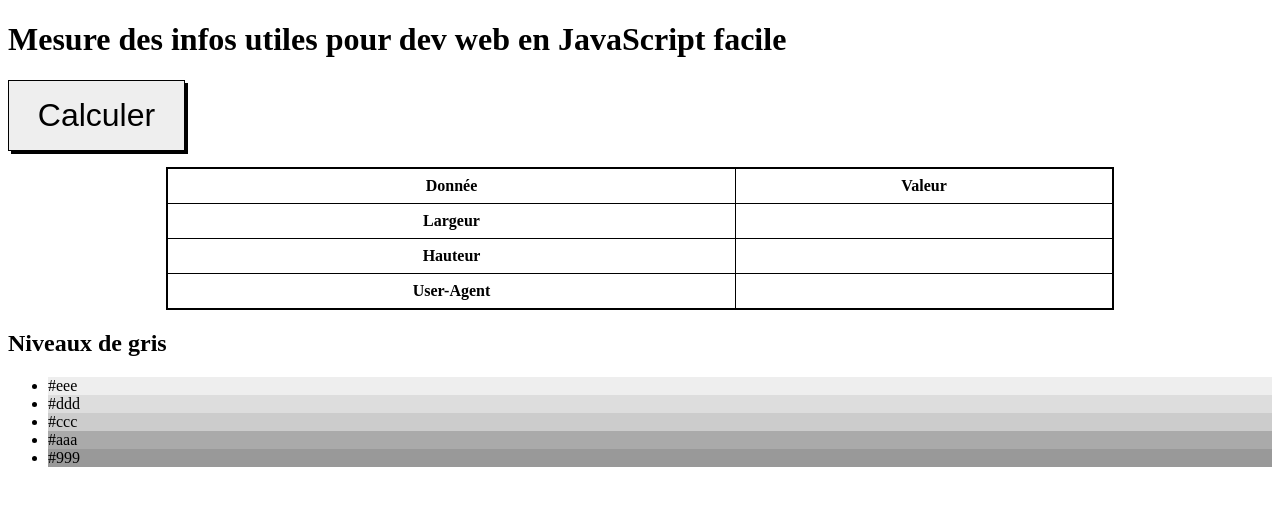
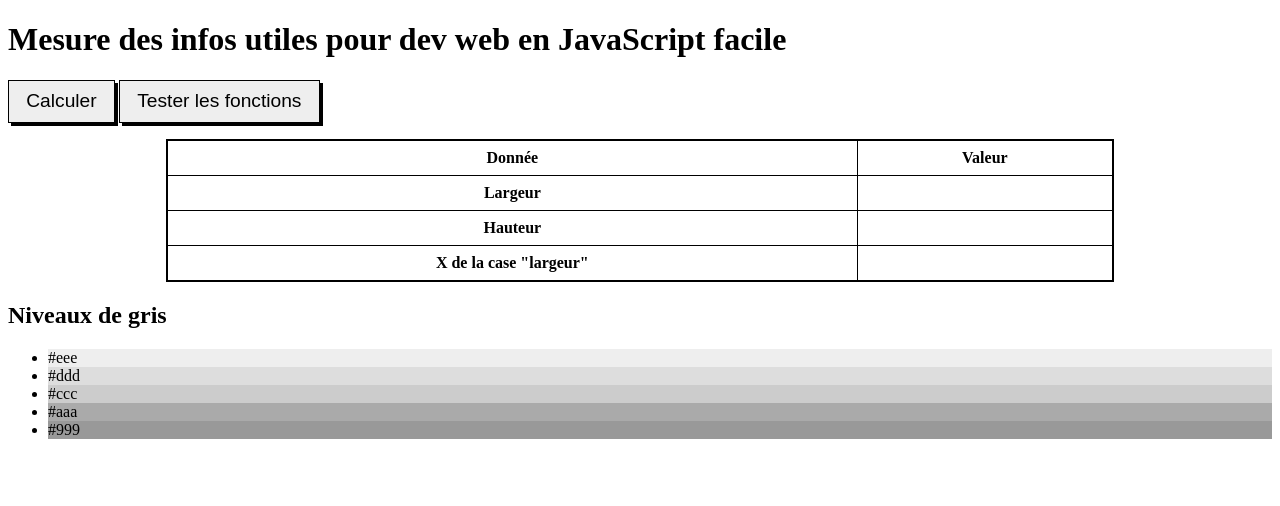
Before and after one commit to Corelka/website, a Jekyll site: the page device.html, which Jekyll copies as it is, in a window 1280 px wide. Shown: the top 506 px of the page. Built offline with Jekyll 4.4.1, drawn with Linux system fonts in a browser that asks for light colours.

Commit message:
Add test on function bounding rect

```diff
--- a/device.html
+++ b/device.html
@@ -20,13 +20,16 @@
                 background: #eee;
                 padding: .5em .9em;
                 box-shadow: 3px 3px 0 #000;
-                font-size: 2em;
+                font-size: 1.2em;
             }
         </style>
     </head>
     <body>
         <h1>Mesure des infos utiles pour dev web en JavaScript facile</h1>
-        <p><button onClick="displayStuff()">Calculer</button></p>
+        <p>
+            <button onClick="displayStuff()">Calculer</button>
+            <button onClick="testBorderRect()">Tester les fonctions</button>
+        </p>
         <table>
             <tr>
                 <th>Donnée</th>
@@ -41,8 +44,8 @@
                 <td id="height"></td>
             </tr>
             <tr>
-                <th>User-Agent</th>
-                <td id="ua"></td>
+                <th>X de la case "largeur"</th>
+                <td id="x"></td>
             </tr>
         </table>
 
@@ -62,7 +65,12 @@
             function displayStuff() {
                 i('width').innerText = window.innerWidth;
                 i('height').innerText = window.innerHeight;
-                i('ua').innerText = window.navigator.userAgent;
+            }
+            funtcion testBorderRect()
+            {
+                var obj = i('width');
+                var rect = obj.getBoundingClientRect();
+                i('x').innerText = rect.x;
             }
         </script>
     </body>
```
